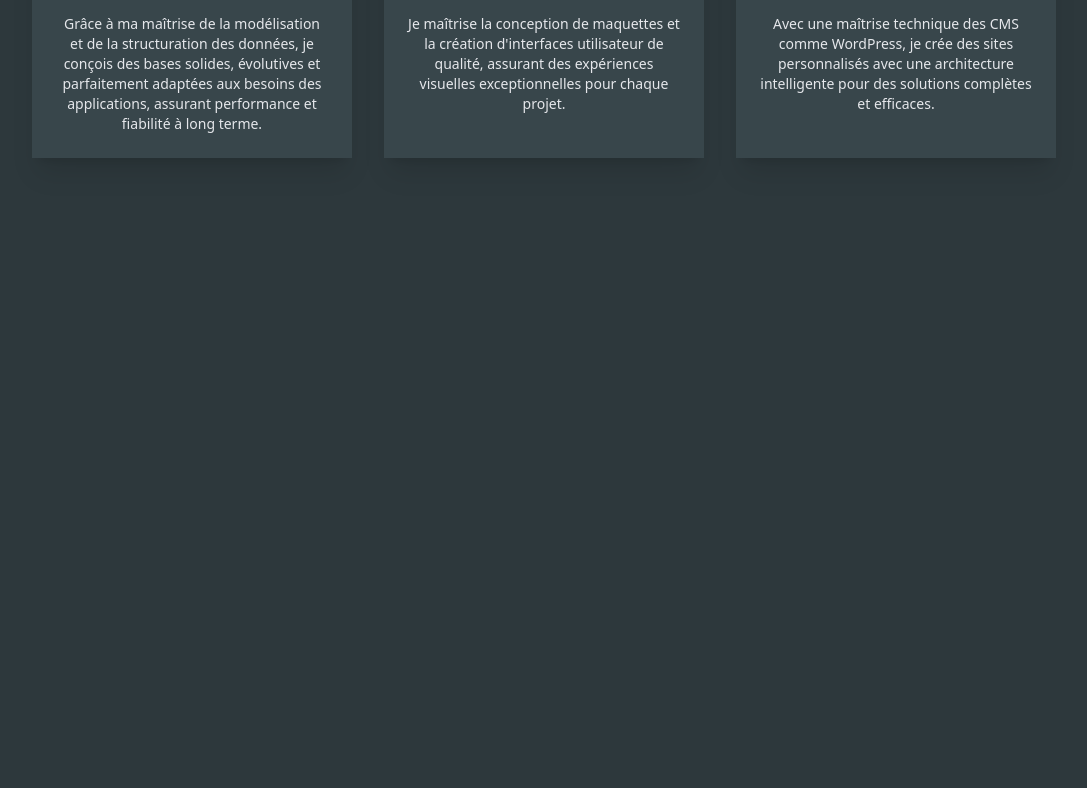
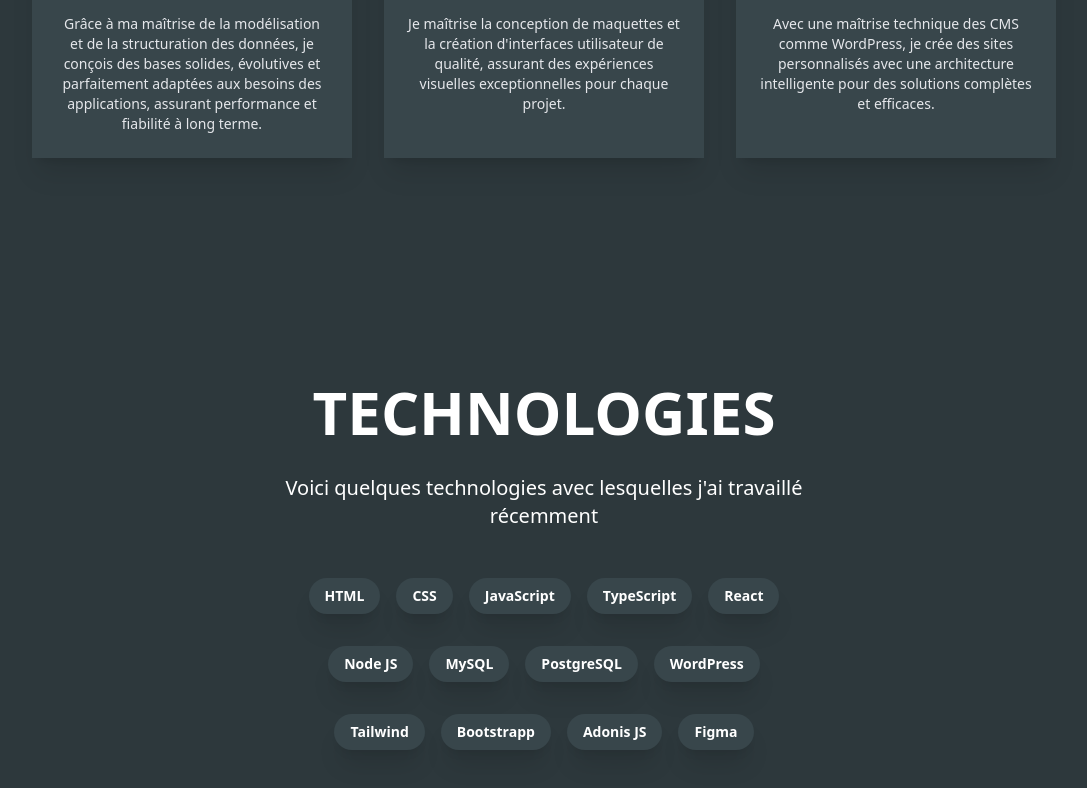
Before and after one commit to Rayonnantakasha/Rayonnant_portfolio_React, a React (Vite) app: page / in a window 1280 px wide. Shown: the part 1982-2770 px from the top of the page, without its empty margins (96-1183 px from the left). Before the commit the page ends 2364 px from the top, so only its background shows below. Built offline with nearby package versions, Linux system fonts and the light colour scheme.

Commit message:
Feat: Create Technology component

```diff
--- a/src/App.tsx
+++ b/src/App.tsx
@@ -2,6 +2,7 @@ import Header from "./components/Header"
 import HeroSection from "./components/HeroSection"
 import About from "./components/About"
 import Skills from "./components/Skills"
+import Technology from "./components/Technology"
 import "./styles/App.css"
 import "./styles/index.css"
 
@@ -24,6 +25,9 @@ function App() {
       <Skills />
       <div className="lg:pb-32 pt-24 pb-32">
       </div>
+      <Technology />
+      <div className="lg:pb-32 pt-24 pb-32">
+      </div>
      </main>
 
     </>
--- /dev/null
+++ b/src/components/Technology.tsx
@@ -0,0 +1,36 @@
+
+function Technology() {
+    return (
+        <section>
+            <div>
+              <div className="">
+                <h2 className="font-extrabold text-center lg:text-6xl text-2xl">TECHNOLOGIES </h2>
+                <p className="text-center font-medium text-xl pt-8">Voici quelques technologies avec lesquelles j'ai travaillé <br/> récemment</p>
+              </div>
+              <div className="text-center pt-12">
+                <div className="pb-8 flex flex-wrap justify-center lg:justify-center gap-4">
+                  <span className="bg-[#38464B] text-white shadow-xl px-4 py-2 rounded-full text-sm font-semibold transition duration-300 ease-in-out hover:-translate-y-1 hover:shadow-2xl hover:bg-slate-600">HTML</span>
+                  <span className="bg-[#38464B] text-white shadow-xl px-4 py-2 rounded-full text-sm font-semibold transition duration-300 ease-in-out hover:-translate-y-1 hover:shadow-2xl hover:bg-slate-600">CSS</span>
+                  <span className="bg-[#38464B] text-white shadow-xl px-4 py-2 rounded-full text-sm font-semibold transition duration-300 ease-in-out hover:-translate-y-1 hover:shadow-2xl hover:bg-slate-600">JavaScript</span>
+                  <span className="bg-[#38464B] text-white shadow-xl px-4 py-2 rounded-full text-sm font-semibold transition duration-300 ease-in-out hover:-translate-y-1 hover:shadow-2xl hover:bg-slate-600">TypeScript</span>
+                  <span className="bg-[#38464B] text-white shadow-xl px-4 py-2 rounded-full text-sm font-semibold transition duration-300 ease-in-out hover:-translate-y-1 hover:shadow-2xl hover:bg-slate-600">React</span>
+                </div>
+                <div className="pb-8 flex flex-wrap justify-center lg:justify-center gap-4">
+                  <span className="bg-[#38464B] text-white shadow-xl px-4 py-2 rounded-full text-sm font-semibold transition duration-300 ease-in-out hover:-translate-y-1 hover:shadow-2xl hover:bg-slate-600">Node JS</span>
+                  <span className="bg-[#38464B] text-white shadow-xl px-4 py-2 rounded-full text-sm font-semibold transition duration-300 ease-in-out hover:-translate-y-1 hover:shadow-2xl hover:bg-slate-600">MySQL</span>
+                  <span className="bg-[#38464B] text-white shadow-xl px-4 py-2 rounded-full text-sm font-semibold transition duration-300 ease-in-out hover:-translate-y-1 hover:shadow-2xl hover:bg-slate-600">PostgreSQL</span>
+                  <span className="bg-[#38464B] text-white shadow-xl px-4 py-2 rounded-full text-sm font-semibold transition duration-300 ease-in-out hover:-translate-y-1 hover:shadow-2xl hover:bg-slate-600">WordPress</span>
+                </div>
+                <div className="pb-8 flex flex-wrap justify-center lg:justify-center gap-4">
+                  <span className="bg-[#38464B] text-white shadow-xl px-4 py-2 rounded-full text-sm font-semibold transition duration-300 ease-in-out hover:-translate-y-1 hover:shadow-2xl hover:bg-slate-600">Tailwind</span>
+                  <span className="bg-[#38464B] text-white shadow-xl px-4 py-2 rounded-full text-sm font-semibold transition duration-300 ease-in-out hover:-translate-y-1 hover:shadow-2xl hover:bg-slate-600">Bootstrapp</span>
+                  <span className="bg-[#38464B] text-white shadow-xl px-4 py-2 rounded-full text-sm font-semibold transition duration-300 ease-in-out hover:-translate-y-1 hover:shadow-2xl hover:bg-slate-600">Adonis JS</span>
+                  <span className="bg-[#38464B] text-white shadow-xl px-4 py-2 rounded-full text-sm font-semibold transition duration-300 ease-in-out hover:-translate-y-1 hover:shadow-2xl hover:bg-slate-600">Figma</span>
+                </div>
+              </div>
+            </div>
+        </section>
+    )
+}
+
+export default Technology
```
